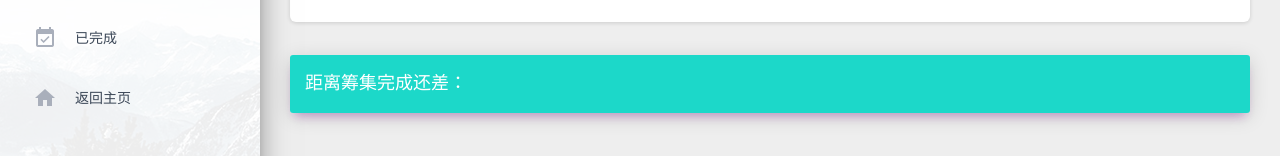
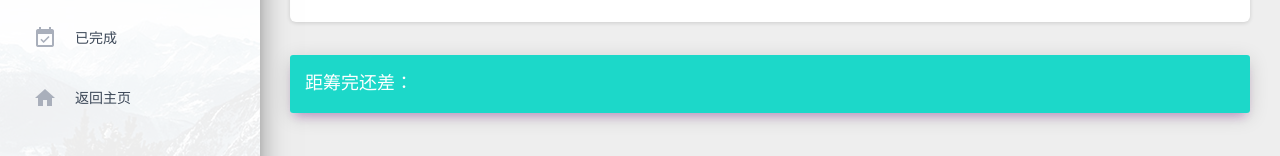
Before and after one commit to FlyingDutchman1007/easyLoan-front, a plain HTML site: page web_qsd/resources/borrower/unfinished_funds_record.html in a window 1280 px wide. Shown: the part 377-533 px from the top of the page. Drawn offline with Linux system fonts and the light colour scheme; no server answers.

Commit message:
修改文字描述

```diff
--- a/web_qsd/resources/borrower/unfinished_funds_record.html
+++ b/web_qsd/resources/borrower/unfinished_funds_record.html
@@ -196,7 +196,7 @@
                     <div class="col-md-12">
                         <div class="card card-plain">
                             <div class="card-header card-header-primary">
-                                <h4 class="card-title mt-0">距离筹集完成还差：<strong id="money"></strong></h4>
+                                <h4 class="card-title mt-0">距筹完还差：<strong id="money"></strong></h4>
                             </div>
                 </div>
             </div>
```
